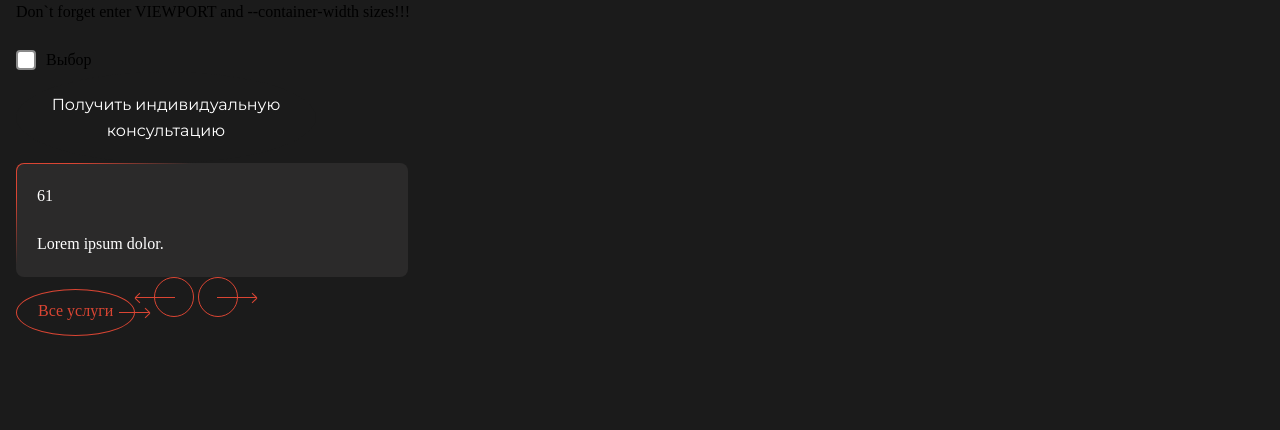
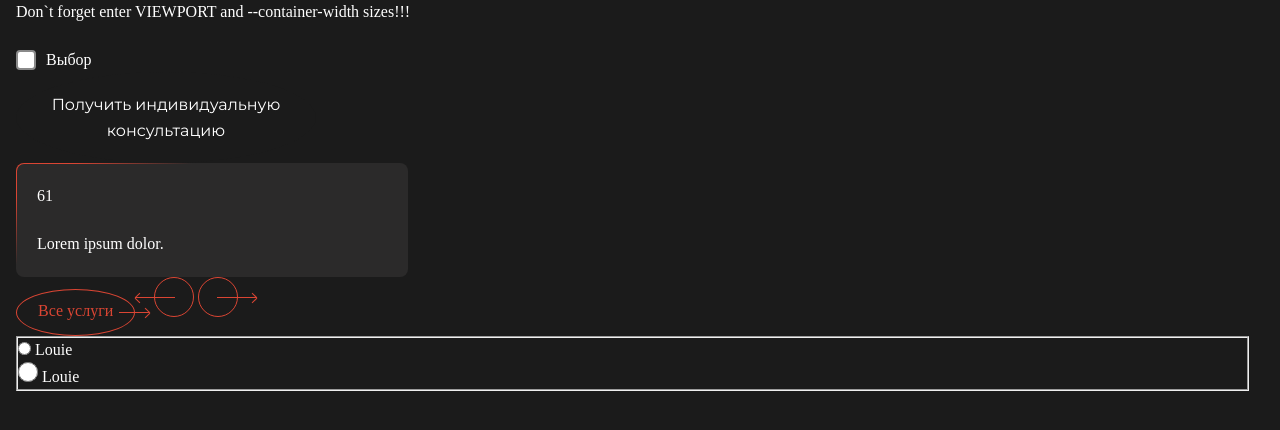
Before and after one commit to shpakvlad/IPhub, a website built with webpack: page index.html in a window 1280 px wide. Built offline with nearby package versions, Linux system fonts and the light colour scheme.

Commit message:
add additional styles

```diff
--- a/css/_globals.scss
+++ b/css/_globals.scss
@@ -9,6 +9,7 @@
 
 html {
   background-color: var(--black-bg);
+  color: var(--white);
 }
 
 .h0, h1 {
--- a/index.html
+++ b/index.html
@@ -62,6 +62,20 @@
   <span class="button-arrow__line-3"></span>
 </button>
 
+<fieldset>
+
+<div>
+  <input type="radio" id="louie" name="drone" value="louie" />
+  <label for="louie">Louie</label>
+</div>
+
+<div>
+  <input type="radio" id="louie1" name="drone" value="louie1"
+  style="accent-color: red; width: 20px; height: 20px; border: 2px solid #4CAF50;"/>
+  <label for="louie1">Louie</label>
+</div>
+
+</fieldset>
 </body>
 
 </html>
```
Also changed, not shown: css/main.css, 1 other file.
